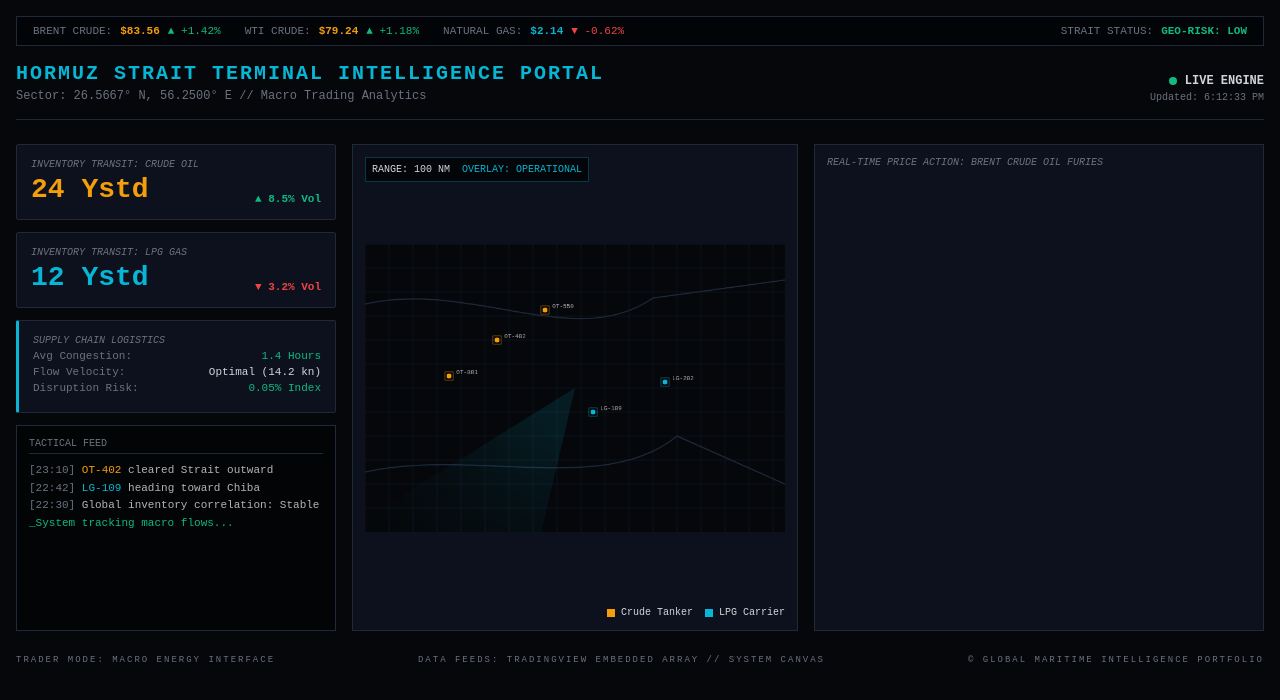
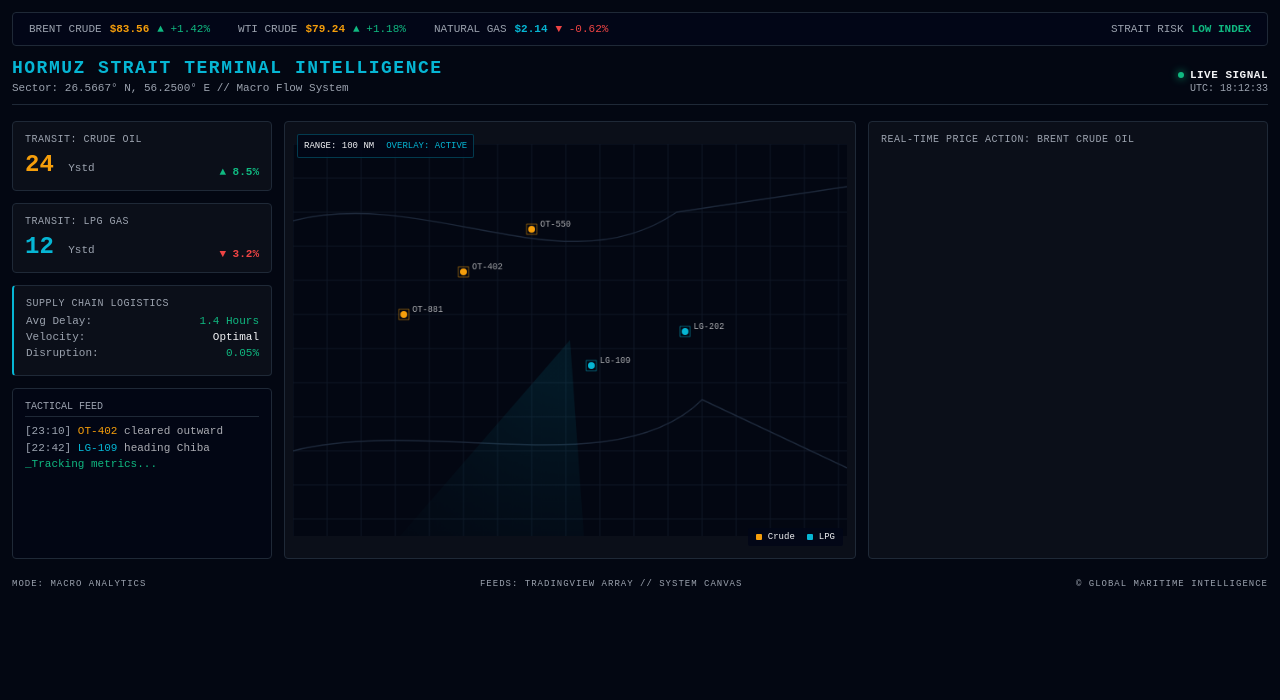
Before and after one commit to kushal480/CRUDE-OPS, a plain HTML site: page index.html in a window 1280 px wide. Drawn offline with Linux system fonts and the light colour scheme; a script that the page names is missing.

Commit message:
Refactor index.html for layout and style adjustments
Updated various styles and content in index.html for improved layout and readability.

```diff
--- a/index.html
+++ b/index.html
@@ -3,18 +3,19 @@
 <head>
     <meta charset="UTF-8">
     <meta name="viewport" content="width=device-width, initial-scale=1.0">
-    <title>Hormuz Strait Intelligence & Commodity Portal</title>
+    <title>Hormuz Strait Terminal Intelligence & Commodity Portal</title>
     <style>
         :root {
-            --bg-color: #05070a;
-            --card-bg: #0c111d;
+            --bg-color: #030712;
+            --card-bg: #0b0f19;
             --border-color: #1f2937;
-            --text-primary: #d1d5db;
-            --text-muted: #6b7280;
+            --text-primary: #f3f4f6;
+            --text-muted: #9ca3af;
             --neon-blue: #06b6d4;
             --neon-amber: #f59e0b;
             --neon-green: #10b981;
             --neon-red: #ef4444;
+            --glow-blue: rgba(6, 182, 212, 0.15);
         }
 
         body {
@@ -22,21 +23,22 @@
             color: var(--text-primary);
             font-family: monospace;
             margin: 0;
-            padding: 16px;
+            padding: 12px;
             overflow-x: hidden;
+            box-sizing: border-box;
         }
 
         /* Top Market Ticker */
         .market-ticker {
-            background-color: #020408;
+            background-color: #020617;
             border: 1px solid var(--border-color);
-            padding: 8px 16px;
-            margin-bottom: 16px;
+            padding: 10px 16px;
+            margin-bottom: 12px;
             display: flex;
-            gap: 24px;
+            gap: 28px;
             font-size: 11px;
-            overflow-x: auto;
-            white-space: nowrap;
+            border-radius: 4px;
+            align-items: center;
         }
 
         .ticker-item {
@@ -50,21 +52,21 @@
             justify-content: space-between;
             align-items: flex-end;
             border-bottom: 1px solid #1f2937;
-            padding-bottom: 16px;
-            margin-bottom: 24px;
+            padding-bottom: 10px;
+            margin-bottom: 16px;
         }
 
         .header h1 {
-            font-size: 20px;
+            font-size: 18px;
             font-weight: bold;
-            letter-spacing: 2px;
+            letter-spacing: 1.5px;
             color: var(--neon-blue);
             margin: 0;
             text-transform: uppercase;
         }
 
         .header p {
-            font-size: 12px;
+            font-size: 11px;
             color: var(--text-muted);
             margin: 4px 0 0 0;
         }
@@ -72,26 +74,29 @@
         .live-indicator {
             display: flex;
             align-items: center;
-            gap: 8px;
+            gap: 6px;
             justify-content: flex-end;
         }
 
         .dot {
-            width: 8px;
-            height: 8px;
+            width: 6px;
+            height: 6px;
             background-color: var(--neon-green);
             border-radius: 50%;
+            box-shadow: 0 0 8px var(--neon-green);
         }
 
+        /* Responsive Dashboard Grid Grid */
         .dashboard-grid {
             display: grid;
             grid-template-columns: 1fr;
-            gap: 16px;
+            gap: 12px;
         }
 
-        @media (min-width: 1280px) {
+        /* Desktop and Tablet Landscape Grid System */
+        @media (min-width: 1024px) {
             .dashboard-grid {
-                grid-template-columns: 320px 1fr 450px;
+                grid-template-columns: 260px 1fr 400px;
             }
         }
 
@@ -104,16 +109,22 @@
         .card {
             background-color: var(--card-bg);
             border: 1px solid var(--border-color);
-            padding: 14px;
-            border-radius: 2px;
+            padding: 12px;
+            border-radius: 4px;
+            transition: all 0.3s ease;
+        }
+
+        .card:hover {
+            border-color: rgba(6, 182, 212, 0.4);
+            box-shadow: 0 0 10px var(--glow-blue);
         }
 
         .card-meta {
             font-size: 10px;
             color: var(--text-muted);
             text-transform: uppercase;
-            margin: 0 0 4px 0;
-            font-style: italic;
+            margin: 0 0 6px 0;
+            letter-spacing: 0.5px;
         }
 
         .card-body {
@@ -123,7 +134,7 @@
         }
 
         .card-value {
-            font-size: 28px;
+            font-size: 24px;
             font-weight: bold;
             margin: 0;
         }
@@ -140,17 +151,18 @@
         .trend-down { color: var(--neon-red); }
 
         .log-box {
-            background-color: rgba(0, 0, 0, 0.4);
+            background-color: rgba(2, 6, 23, 0.5);
             border: 1px solid var(--border-color);
             padding: 12px;
-            height: 180px;
+            height: 145px;
             overflow: hidden;
+            border-radius: 4px;
         }
 
         .log-title {
             font-size: 10px;
             color: var(--text-muted);
-            margin: 0 0 8px 0;
+            margin: 0 0 6px 0;
             border-bottom: 1px solid var(--border-color);
             padding-bottom: 4px;
             text-transform: uppercase;
@@ -158,11 +170,11 @@
 
         .log-content {
             font-size: 11px;
-            line-height: 1.6;
-            color: rgba(255, 255, 255, 0.7);
+            line-height: 1.5;
+            color: rgba(243, 244, 246, 0.7);
         }
 
-        /* Center Canvas Container */
+        /* Center Radar Component */
         .canvas-container {
             position: relative;
             background-color: var(--card-bg);
@@ -171,30 +183,32 @@
             flex-direction: column;
             align-items: center;
             justify-content: center;
-            padding: 12px;
-            min-height: 450px;
+            padding: 8px;
+            border-radius: 4px;
+            min-height: 400px;
         }
 
         .canvas-meta {
             position: absolute;
             top: 12px;
             left: 12px;
-            background-color: rgba(0, 0, 0, 0.7);
+            background-color: rgba(2, 6, 23, 0.85);
             border: 1px solid rgba(6, 182, 212, 0.3);
             padding: 6px;
-            font-size: 10px;
+            font-size: 9px;
             display: flex;
             gap: 12px;
             text-transform: uppercase;
+            border-radius: 2px;
         }
 
         canvas {
             max-width: 100%;
             height: auto;
-            background-color: #05070a;
+            background-color: #030712;
         }
 
-        /* TradingView Column Style */
+        /* TradingView Chart Container */
         .chart-container {
             background-color: var(--card-bg);
             border: 1px solid var(--border-color);
@@ -202,7 +216,9 @@
             display: flex;
             flex-direction: column;
             height: 100%;
+            min-height: 400px;
             box-sizing: border-box;
+            border-radius: 4px;
         }
 
         .legend {
@@ -211,7 +227,10 @@
             right: 12px;
             display: flex;
             gap: 12px;
-            font-size: 10px;
+            font-size: 9px;
+            background-color: rgba(2, 6, 23, 0.85);
+            padding: 4px 8px;
+            border-radius: 2px;
         }
 
         .legend-item {
@@ -221,20 +240,22 @@
         }
 
         .legend-dot {
-            width: 8px;
-            height: 8px;
+            width: 6px;
+            height: 6px;
+            border-radius: 1px;
         }
 
-        /* Info Popup Window */
+        /* Floating HUD Selection Popup */
         .info-popup {
             display: none;
             position: absolute;
-            background-color: rgba(12, 17, 29, 0.95);
+            background-color: rgba(11, 15, 25, 0.98);
             border: 1px solid var(--neon-blue);
             padding: 12px;
-            width: 240px;
-            box-shadow: 0 0 15px rgba(6, 182, 212, 0.3);
+            width: 220px;
+            box-shadow: 0 0 15px rgba(6, 182, 212, 0.25);
             z-index: 100;
+            border-radius: 4px;
         }
 
         .info-popup-title {
@@ -265,13 +286,13 @@
         }
 
         .footer {
-            margin-top: 24px;
+            margin-top: 20px;
             display: flex;
             justify-content: space-between;
             font-size: 9px;
             color: var(--text-muted);
             text-transform: uppercase;
-            letter-spacing: 2px;
+            letter-spacing: 1px;
         }
     </style>
 </head>
@@ -279,37 +300,37 @@
 
     <div class="market-ticker">
         <div class="ticker-item">
-            <span style="color: var(--text-muted);">BRENT CRUDE:</span>
-            <span style="color: var(--neon-amber); font-weight: bold;">$83.56</span>
+            <span style="color: var(--text-muted)">BRENT CRUDE</span>
+            <span style="color: var(--neon-amber); font-weight: bold">$83.56</span>
             <span class="trend-up">▲ +1.42%</span>
         </div>
         <div class="ticker-item">
-            <span style="color: var(--text-muted);">WTI CRUDE:</span>
-            <span style="color: var(--neon-amber); font-weight: bold;">$79.24</span>
+            <span style="color: var(--text-muted)">WTI CRUDE</span>
+            <span style="color: var(--neon-amber); font-weight: bold">$79.24</span>
             <span class="trend-up">▲ +1.18%</span>
         </div>
         <div class="ticker-item">
-            <span style="color: var(--text-muted);">NATURAL GAS:</span>
-            <span style="color: var(--neon-blue); font-weight: bold;">$2.14</span>
+            <span style="color: var(--text-muted)">NATURAL GAS</span>
+            <span style="color: var(--neon-blue); font-weight: bold">$2.14</span>
             <span class="trend-down">▼ -0.62%</span>
         </div>
         <div class="ticker-item" style="margin-left: auto;">
-            <span style="color: var(--text-muted);">STRAIT STATUS:</span>
-            <span style="color: var(--neon-green); font-weight: bold; animation: pulse 2s infinite;">GEO-RISK: LOW</span>
+            <span style="color: var(--text-muted)">STRAIT RISK</span>
+            <span style="color: var(--neon-green); font-weight: bold">LOW INDEX</span>
         </div>
     </div>
 
     <div class="header">
         <div>
-            <h1>Hormuz Strait Terminal Intelligence Portal</h1>
-            <p>Sector: 26.5667° N, 56.2500° E // Macro Trading Analytics</p>
+            <h1>Hormuz Strait Terminal Intelligence</h1>
+            <p>Sector: 26.5667° N, 56.2500° E // Macro Flow System</p>
         </div>
         <div>
             <div class="live-indicator">
                 <div class="dot"></div>
-                <span style="font-size: 12px; font-weight: bold; text-transform: uppercase;">Live Engine</span>
+                <span style="font-size: 11px; font-weight: bold; text-transform: uppercase; letter-spacing: 0.5px">Live Signal</span>
             </div>
-            <p id="live-time" style="font-size: 10px; color: var(--text-muted); text-align: right; margin-top: 4px;"></p>
+            <p id="live-time" style="font-size: 10px; color: var(--text-muted); text-align: right; margin-top: 2px;"></p>
         </div>
     </div>
 
@@ -317,35 +338,34 @@
 
         <div class="sidebar">
             <div class="card">
-                <p class="card-meta">Inventory Transit: Crude Oil</p>
+                <p class="card-meta">Transit: Crude Oil</p>
                 <div class="card-body">
-                    <h2 class="card-value value-crude">24 Ystd</h2>
-                    <span class="trend trend-up">▲ 8.5% Vol</span>
+                    <h2 class="card-value value-crude">24 <span style="font-size: 11px; color: var(--text-muted); font-weight: normal;">Ystd</span></h2>
+                    <span class="trend trend-up">▲ 8.5%</span>
                 </div>
             </div>
 
             <div class="card">
-                <p class="card-meta">Inventory Transit: LPG Gas</p>
+                <p class="card-meta">Transit: LPG Gas</p>
                 <div class="card-body">
-                    <h2 class="card-value value-lpg">12 Ystd</h2>
-                    <span class="trend trend-down">▼ 3.2% Vol</span>
+                    <h2 class="card-value value-lpg">12 <span style="font-size: 11px; color: var(--text-muted); font-weight: normal;">Ystd</span></h2>
+                    <span class="trend trend-down">▼ 3.2%</span>
                 </div>
             </div>
 
-            <div class="card" style="border-left: 3px solid var(--neon-blue);">
+            <div class="card" style="border-left: 2px solid var(--neon-blue);">
                 <p class="card-meta">Supply Chain Logistics</p>
-                <div class="info-row" style="margin-top: 4px;"><span class="info-label">Avg Congestion:</span> <span style="color: var(--neon-green);">1.4 Hours</span></div>
-                <div class="info-row"><span class="info-label">Flow Velocity:</span> <span>Optimal (14.2 kn)</span></div>
-                <div class="info-row"><span class="info-label">Disruption Risk:</span> <span style="color: var(--neon-green);">0.05% Index</span></div>
+                <div class="info-row"><span class="info-label">Avg Delay:</span> <span style="color: var(--neon-green)">1.4 Hours</span></div>
+                <div class="info-row"><span class="info-label">Velocity:</span> <span>Optimal</span></div>
+                <div class="info-row"><span class="info-label">Disruption:</span> <span style="color: var(--neon-green)">0.05%</span></div>
             </div>
 
             <div class="log-box">
                 <p class="log-title">Tactical Feed</p>
                 <div class="log-content">
-                    <div><span style="color: var(--text-muted)">[23:10]</span> <span style="color: var(--neon-amber)">OT-402</span> cleared Strait outward</div>
-                    <div><span style="color: var(--text-muted)">[22:42]</span> <span style="color: var(--neon-blue)">LG-109</span> heading toward Chiba</div>
-                    <div><span style="color: var(--text-muted)">[22:30]</span> Global inventory correlation: Stable</div>
-                    <div style="color: var(--neon-green);">_System tracking macro flows...</div>
+                    <div><span style="color: var(--text-muted)">[23:10]</span> <span style="color: var(--neon-amber)">OT-402</span> cleared outward</div>
+                    <div><span style="color: var(--text-muted)">[22:42]</span> <span style="color: var(--neon-blue)">LG-109</span> heading Chiba</div>
+                    <div style="color: var(--neon-green)">_Tracking metrics...</div>
                 </div>
             </div>
         </div>
@@ -353,10 +373,10 @@
         <div class="canvas-container" id="canvasContainer">
             <div class="canvas-meta">
                 <span>Range: 100 NM</span>
-                <span style="color: var(--neon-blue)">Overlay: Operational</span>
+                <span style="color: var(--neon-blue)">Overlay: Active</span>
             </div>
 
-            <canvas id="radarCanvas" width="700" height="480"></canvas>
+            <canvas id="radarCanvas" width="650" height="460"></canvas>
 
             <div class="info-popup" id="shipPopup">
                 <div class="info-popup-title">
@@ -373,18 +393,18 @@
             <div class="legend">
                 <div class="legend-item">
                     <div class="legend-dot" style="background-color: var(--neon-amber);"></div>
-                    <span>Crude Tanker</span>
+                    <span>Crude</span>
                 </div>
                 <div class="legend-item">
                     <div class="legend-dot" style="background-color: var(--neon-blue);"></div>
-                    <span>LPG Carrier</span>
+                    <span>LPG</span>
                 </div>
             </div>
         </div>
 
         <div class="chart-container">
-            <p class="card-meta" style="margin-bottom: 8px;">Real-Time Price Action: Brent Crude Oil furies</p>
-            <div id="tradingview_brent" style="width: 100%; height: 100%; min-height: 420px;"></div>
+            <p class="card-meta" style="margin-bottom: 8px;">Real-Time Price Action: Brent Crude Oil</p>
+            <div id="tradingview_brent" style="width: 100%; height: 100%; min-height: 380px;"></div>
             <script type="text/javascript" src="https://s3.tradingview.com/tv.js"></script>
             <script type="text/javascript">
                 new TradingView.widget({
@@ -402,19 +422,19 @@
                     "container_id": "tradingview_brent"
                 });
             </script>
-            </div>
+        </div>
 
     </div>
 
     <div class="footer">
-        <span>Trader Mode: Macro Energy Interface</span>
-        <span>Data Feeds: TradingView Embedded Array // System Canvas</span>
-        <span>© Global Maritime Intelligence Portfolio</span>
+        <span>Mode: Macro Analytics</span>
+        <span>Feeds: TradingView Array // System Canvas</span>
+        <span>© Global Maritime Intelligence</span>
     </div>
 
     <script>
         function updateTime() {
-            document.getElementById('live-time').innerText = 'Updated: ' + new Date().toLocaleTimeString();
+            document.getElementById('live-time').innerText = 'UTC: ' + new Date().toISOString().slice(11, 19);
         }
         setInterval(updateTime, 1000);
         updateTime();
@@ -425,18 +445,18 @@
         let angle = 0;
 
         const ships = [
-            { id: 'OT-402', x: 220, y: 160, type: 'CRUDE', speed: '12.4 kn', name: 'Al-Basra', flag: 'Panama (PA)', dest: 'Ningbo (CN)' },
-            { id: 'LG-109', x: 380, y: 280, type: 'LPG', speed: '15.2 kn', name: 'Gas Star', flag: 'Singapore (SG)', dest: 'Chiba (JP)' },
-            { id: 'OT-881', x: 140, y: 220, type: 'CRUDE', speed: '11.0 kn', name: 'Desert Sun', flag: 'Liberia (LR)', dest: 'Rotterdam (NL)' },
-            { id: 'LG-202', x: 500, y: 230, type: 'LPG', speed: '14.7 kn', name: 'Oman Pearl', flag: 'Oman (OM)', dest: 'Incheon (KR)' },
-            { id: 'OT-550', x: 300, y: 110, type: 'CRUDE', speed: '10.5 kn', name: 'Zayed One', flag: 'UAE (AE)', dest: 'Mumbai (IN)' },
+            { id: 'OT-402', x: 200, y: 150, type: 'CRUDE', speed: '12.4 kn', name: 'Al-Basra', flag: 'Panama (PA)', dest: 'Ningbo (CN)' },
+            { id: 'LG-109', x: 350, y: 260, type: 'LPG', speed: '15.2 kn', name: 'Gas Star', flag: 'Singapore (SG)', dest: 'Chiba (JP)' },
+            { id: 'OT-881', x: 130, y: 200, type: 'CRUDE', speed: '11.0 kn', name: 'Desert Sun', flag: 'Liberia (LR)', dest: 'Rotterdam (NL)' },
+            { id: 'LG-202', x: 460, y: 220, type: 'LPG', speed: '14.7 kn', name: 'Oman Pearl', flag: 'Oman (OM)', dest: 'Incheon (KR)' },
+            { id: 'OT-550', x: 280, y: 100, type: 'CRUDE', speed: '10.5 kn', name: 'Zayed One', flag: 'UAE (AE)', dest: 'Mumbai (IN)' },
         ];
 
         function drawRadar() {
-            ctx.fillStyle = '#05070a';
+            ctx.fillStyle = '#030712';
             ctx.fillRect(0, 0, canvas.width, canvas.height);
 
-            // Technical Grid Lines
+            // Technical Grid Overlay
             ctx.strokeStyle = '#111827';
             ctx.lineWidth = 1;
             for (let i = 0; i < canvas.width; i += 40) {
@@ -446,37 +466,37 @@
                 ctx.beginPath(); ctx.moveTo(0, i); ctx.lineTo(canvas.width, i); ctx.stroke();
             }
 
-            // Coast Outline Constraints
+            // Topography Vectors
             ctx.strokeStyle = '#1e293b';
-            ctx.lineWidth = 2;
+            ctx.lineWidth = 1.5;
             ctx.beginPath();
-            ctx.moveTo(0, 100);
-            ctx.bezierCurveTo(180, 60, 350, 180, 480, 90);
-            ctx.lineTo(canvas.width, 60);
+            ctx.moveTo(0, 90);
+            ctx.bezierCurveTo(160, 50, 320, 170, 450, 80);
+            ctx.lineTo(canvas.width, 50);
             ctx.stroke();
 
             ctx.beginPath();
-            ctx.moveTo(0, 380);
-            ctx.bezierCurveTo(180, 340, 400, 420, 520, 320);
-            ctx.lineTo(canvas.width, 400);
+            ctx.moveTo(0, 360);
+            ctx.bezierCurveTo(160, 320, 380, 400, 480, 300);
+            ctx.lineTo(canvas.width, 380);
             ctx.stroke();
 
-            // Tactical Sweep Scan
+            // Intermittent Sweeper Fade
             ctx.save();
             ctx.translate(canvas.width / 2, canvas.height / 2);
             ctx.rotate(angle);
-            let gradient = ctx.createRadialGradient(0, 0, 80, 0, 0, 500);
-            gradient.addColorStop(0, 'rgba(6, 182, 212, 0.12)');
+            let gradient = ctx.createRadialGradient(0, 0, 60, 0, 0, 450);
+            gradient.addColorStop(0, 'rgba(6, 182, 212, 0.1)');
             gradient.addColorStop(1, 'transparent');
             ctx.fillStyle = gradient;
             ctx.beginPath();
             ctx.moveTo(0, 0);
-            ctx.arc(0, 0, 500, 0, Math.PI / 4);
+            ctx.arc(0, 0, 450, 0, Math.PI / 4);
             ctx.lineTo(0, 0);
             ctx.fill();
             ctx.restore();
 
-            // Draw Vector Entities
+            // Render Spatial Vectors
             ships.forEach(ship => {
                 const color = ship.type === 'CRUDE' ? '#f59e0b' : '#06b6d4';
 
@@ -487,18 +507,18 @@
 
                 ctx.strokeStyle = color;
                 ctx.lineWidth = 0.5;
-                ctx.strokeRect(ship.x - 7, ship.y - 7, 14, 14);
+                ctx.strokeRect(ship.x - 6, ship.y - 6, 12, 12);
 
-                ctx.fillStyle = 'rgba(255, 255, 255, 0.7)';
+                ctx.fillStyle = 'rgba(255, 255, 255, 0.65)';
                 ctx.font = '10px monospace';
-                ctx.fillText(ship.id, ship.x + 12, ship.y - 3);
+                ctx.fillText(ship.id, ship.x + 10, ship.y - 3);
             });
 
-            angle += 0.006;
+            angle += 0.005;
             requestAnimationFrame(drawRadar);
         }
 
-        // Click Intersection Logic
+        // Click Event Matrix Matrix
         canvas.addEventListener('click', function(event) {
             const rect = canvas.getBoundingClientRect();
             const mouseX = (event.clientX - rect.left) * (canvas.width / rect.width);
@@ -517,8 +537,8 @@
                     document.getElementById('pop-flag').innerText = ship.flag;
                     document.getElementById('pop-dest').innerText = ship.dest;
 
-                    popup.style.left = (event.clientX - rect.left + 10) + 'px';
-                    popup.style.top = (event.clientY - rect.top + 10) + 'px';
+                    popup.style.left = (event.clientX - rect.left + 8) + 'px';
+                    popup.style.top = (event.clientY - rect.top + 8) + 'px';
                     popup.style.display = 'block';
 
                     targetFound = true;
@@ -528,7 +548,7 @@
             if (!targetFound) popup.style.display = 'none';
         });
 
-        // Mouse Hover Tracking
+        // Hover Constraint
         canvas.addEventListener('mousemove', function(event) {
             const rect = canvas.getBoundingClientRect();
             const mouseX = (event.clientX - rect.left) * (canvas.width / rect.width);
```
